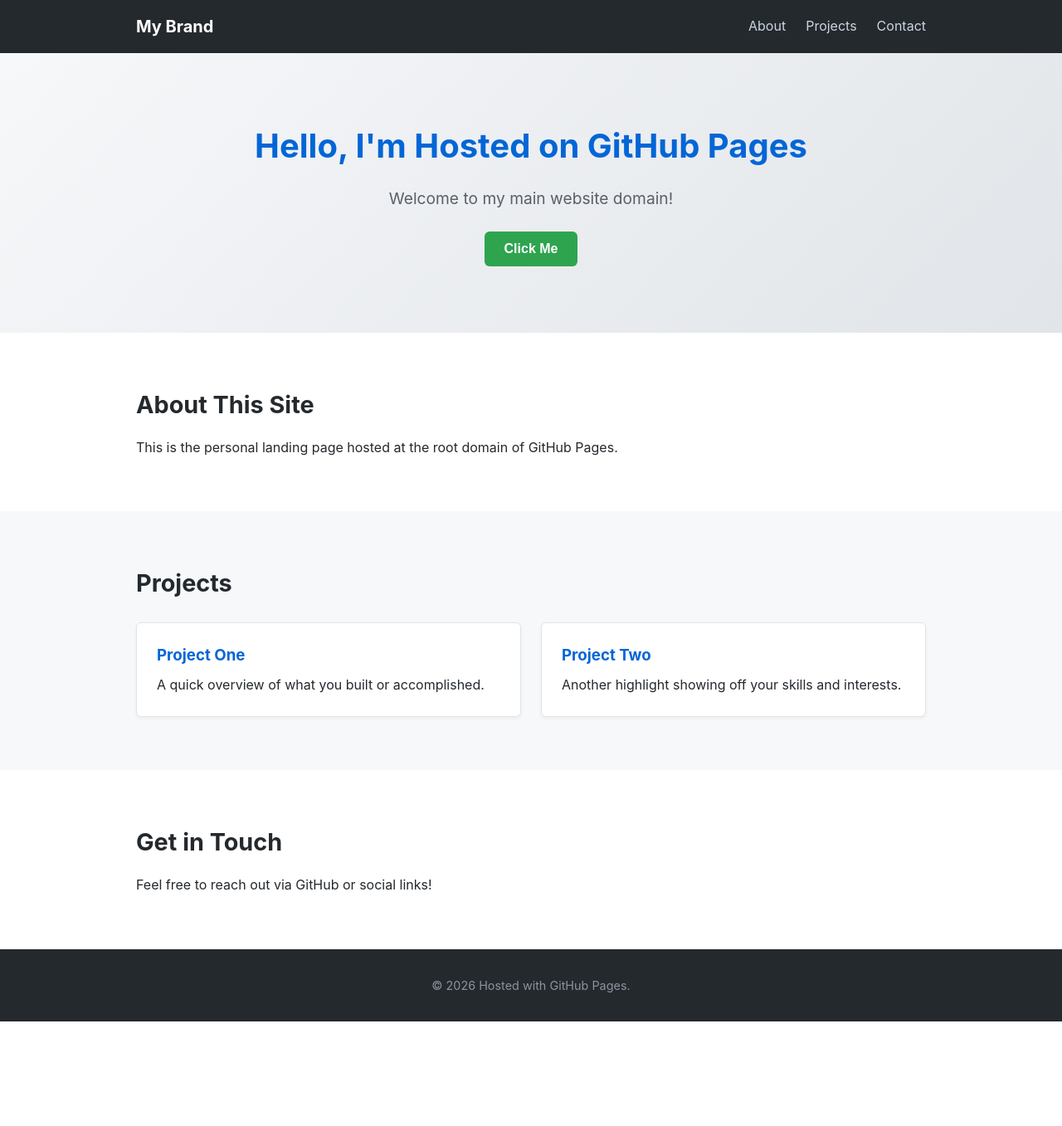
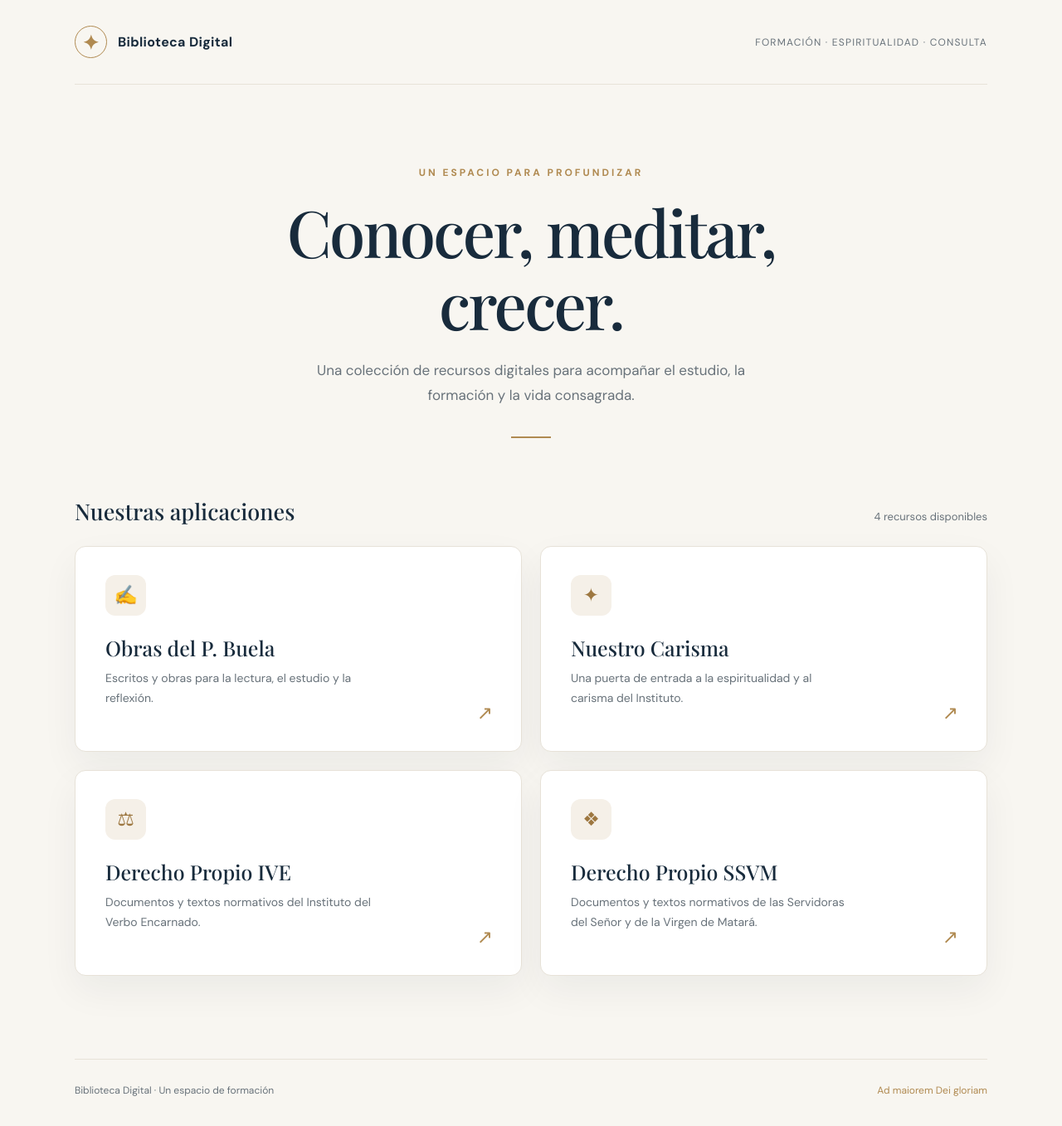
Before and after one commit to vcfe1984/vcfe1984.github.io, a plain HTML site: page index.html in a window 1280 px wide. Shown: the whole page at 83% size. Before the commit the page ends 1231 px from the top, so only its background shows below. Drawn offline with nearby package versions, Linux system fonts and the light colour scheme.

Commit message:
Add files via upload

```diff
--- a/index.html
+++ b/index.html
@@ -1,71 +1,44 @@
-<!DOCTYPE html>
-<html lang="en">
+<!doctype html>
+<html lang="es">
 <head>
-    <meta charset="UTF-8">
-    <meta name="viewport" content="width=device-width, initial-scale=1.0">
-    <title>Welcome to My Website</title>
-    <link rel="stylesheet" href="style.css">
+  <meta charset="utf-8">
+  <meta name="viewport" content="width=device-width, initial-scale=1">
+  <meta name="theme-color" content="#f8f6f1">
+  <meta name="description" content="Biblioteca digital de recursos para la formación y la vida consagrada.">
+  <title>Biblioteca Digital · Recursos y aplicaciones</title>
+  <link rel="preconnect" href="https://fonts.googleapis.com">
+  <link rel="preconnect" href="https://fonts.gstatic.com" crossorigin>
+  <link href="https://fonts.googleapis.com/css2?family=DM+Sans:wght@400;500;600;700&family=Playfair+Display:wght@500;600&display=swap" rel="stylesheet">
+  <style>
+    :root{--bg:#f8f6f1;--ink:#182b3c;--muted:#68727a;--gold:#b08a51;--line:#e7e2d8;--card:#fff;--shadow:0 18px 45px rgba(24,43,60,.055)}
+    *{box-sizing:border-box}html{scroll-behavior:smooth}body{margin:0;background:var(--bg);color:var(--ink);font-family:'DM Sans',system-ui,sans-serif;-webkit-font-smoothing:antialiased}
+    .wrap{width:min(1100px,calc(100% - 44px));margin:auto}.top{display:flex;align-items:center;justify-content:space-between;padding:31px 0;border-bottom:1px solid var(--line)}.brand{display:flex;align-items:center;gap:13px;text-decoration:none;color:var(--ink);font-weight:700;letter-spacing:.02em}.mark{display:grid;place-items:center;width:39px;height:39px;border:1px solid var(--gold);border-radius:50%;color:var(--gold);font-family:Georgia,serif;font-size:24px}.top small{color:var(--muted);font-size:12px;letter-spacing:.1em;text-transform:uppercase}
+    .hero{text-align:center;padding:98px 0 70px}.eyebrow{color:var(--gold);text-transform:uppercase;font-size:12px;letter-spacing:.25em;font-weight:700}.hero h1{font:500 clamp(46px,7vw,78px)/1.12 'Playfair Display',Georgia,serif;letter-spacing:-.035em;margin:20px 0}.hero p{color:var(--muted);font-size:17px;line-height:1.8;max-width:530px;margin:0 auto}.ornament{width:48px;height:2px;background:var(--gold);margin:34px auto 0}
+    .section-heading{display:flex;justify-content:space-between;align-items:baseline;gap:20px;margin-bottom:24px}.section-heading h2{font:500 27px 'Playfair Display',Georgia,serif;margin:0}.section-heading span{font-size:13px;color:var(--muted)}.grid{display:grid;grid-template-columns:repeat(2,minmax(0,1fr));gap:22px;padding-bottom:100px}.card{position:relative;display:flex;flex-direction:column;min-height:248px;padding:34px 36px;background:var(--card);border:1px solid var(--line);border-radius:13px;color:inherit;text-decoration:none;box-shadow:var(--shadow);transition:transform .25s,border-color .25s,box-shadow .25s}.card:hover,.card:focus-visible{transform:translateY(-5px);border-color:#d4b98d;box-shadow:0 24px 55px rgba(24,43,60,.11)}.card:focus-visible{outline:3px solid var(--gold);outline-offset:4px}.icon{display:grid;place-items:center;width:49px;height:49px;border-radius:12px;background:#f5f0e8;color:#9d7740;font-size:23px;margin-bottom:22px}.card h3{font:500 25px 'Playfair Display',Georgia,serif;margin:0 0 9px}.card p{font-size:14px;line-height:1.7;color:var(--muted);margin:0;max-width:340px}.arrow{position:absolute;right:34px;bottom:31px;color:var(--gold);font-size:23px;transition:transform .2s}.card:hover .arrow{transform:translateX(5px)}footer{border-top:1px solid var(--line);padding:29px 0 35px;display:flex;justify-content:space-between;gap:15px;color:var(--muted);font-size:12px}footer span:last-child{color:var(--gold)}
+    @media(max-width:650px){.top{padding:22px 0}.top small{display:none}.hero{padding:75px 0 62px}.hero p{font-size:15px}.grid{grid-template-columns:1fr;gap:16px;padding-bottom:70px}.card{min-height:225px;padding:28px}.arrow{right:27px;bottom:25px}.section-heading h2{font-size:24px}footer{flex-direction:column}}
+    @media(prefers-reduced-motion:reduce){*,*:before,*:after{scroll-behavior:auto!important;transition:none!important}}
+  </style>
 </head>
 <body>
-    <header class="navbar">
-        <div class="container nav-container">
-            <a href="#" class="logo">My Brand</a>
-            <nav>
-                <ul class="nav-links">
-                    <li><a href="#about">About</a></li>
-                    <li><a href="#projects">Projects</a></li>
-                    <li><a href="#contact">Contact</a></li>
-                </ul>
-            </nav>
-        </div>
-    </header>
-
+  <div class="wrap">
+    <header class="top"><a class="brand" href="./" aria-label="Biblioteca Digital, inicio"><span class="mark" aria-hidden="true">✦</span><span>Biblioteca Digital</span></a><small>Formación · Espiritualidad · Consulta</small></header>
     <main>
-        <section class="hero">
-            <div class="container">
-                <h1>Hello, I'm Hosted on GitHub Pages</h1>
-                <p>Welcome to my main website domain!</p>
-                <button id="interactive-btn" class="btn">Click Me</button>
-            </div>
-        </section>
-
-        <section id="about" class="section">
-            <div class="container">
-                <h2>About This Site</h2>
-                <p>This is the personal landing page hosted at the root domain of GitHub Pages.</p>
-            </div>
-        </section>
-
-        <section id="projects" class="section bg-light">
-            <div class="container">
-                <h2>Projects</h2>
-                <div class="card-grid">
-                    <div class="card">
-                        <h3>Project One</h3>
-                        <p>A quick overview of what you built or accomplished.</p>
-                    </div>
-                    <div class="card">
-                        <h3>Project Two</h3>
-                        <p>Another highlight showing off your skills and interests.</p>
-                    </div>
-                </div>
-            </div>
-        </section>
-
-        <section id="contact" class="section">
-            <div class="container">
-                <h2>Get in Touch</h2>
-                <p>Feel free to reach out via GitHub or social links!</p>
-            </div>
-        </section>
+      <section class="hero" aria-labelledby="title"><div class="eyebrow">Un espacio para profundizar</div><h1 id="title">Conocer, meditar,<br>crecer.</h1><p>Una colección de recursos digitales para acompañar el estudio, la formación y la vida consagrada.</p><div class="ornament" aria-hidden="true"></div></section>
+      <section aria-labelledby="apps-title"><div class="section-heading"><h2 id="apps-title">Nuestras aplicaciones</h2><span id="count">4 recursos disponibles</span></div><div class="grid" id="app-grid"></div></section>
     </main>
-
-    <footer>
-        <div class="container">
-            <p>&copy; 2026 Hosted with GitHub Pages.</p>
-        </div>
-    </footer>
-
-    <script src="script.js"></script>
+    <footer><span>Biblioteca Digital · Un espacio de formación</span><span>Ad maiorem Dei gloriam</span></footer>
+  </div>
+  <script>
+    // Para añadir otra aplicación, copia uno de estos objetos y modifica sus datos.
+    const apps = [
+      {title:'Obras del P. Buela',description:'Escritos y obras para la lectura, el estudio y la reflexión.',icon:'✍',url:'https://vcfe1984.github.io/buela_obras/'},
+      {title:'Nuestro Carisma',description:'Una puerta de entrada a la espiritualidad y al carisma del Instituto.',icon:'✦',url:'https://vcfe1984.github.io/nuestro_carisma/'},
+      {title:'Derecho Propio IVE',description:'Documentos y textos normativos del Instituto del Verbo Encarnado.',icon:'⚖',url:'https://vcfe1984.github.io/derecho-IVE/'},
+      {title:'Derecho Propio SSVM',description:'Documentos y textos normativos de las Servidoras del Señor y de la Virgen de Matará.',icon:'❖',url:'https://vcfe1984.github.io/derecho-SSVM/'}
+    ];
+    const grid=document.getElementById('app-grid');
+    for(const app of apps){const a=document.createElement('a');a.className='card';a.href=app.url;a.target='_blank';a.rel='noopener noreferrer';a.setAttribute('aria-label',`${app.title} (se abre en una pestaña nueva)`);const icon=document.createElement('div');icon.className='icon';icon.setAttribute('aria-hidden','true');icon.textContent=app.icon;const h=document.createElement('h3');h.textContent=app.title;const p=document.createElement('p');p.textContent=app.description;const arrow=document.createElement('span');arrow.className='arrow';arrow.setAttribute('aria-hidden','true');arrow.textContent='↗';a.append(icon,h,p,arrow);grid.append(a)}
+    document.getElementById('count').textContent=`${apps.length} recursos disponibles`;
+  </script>
 </body>
 </html>
```
